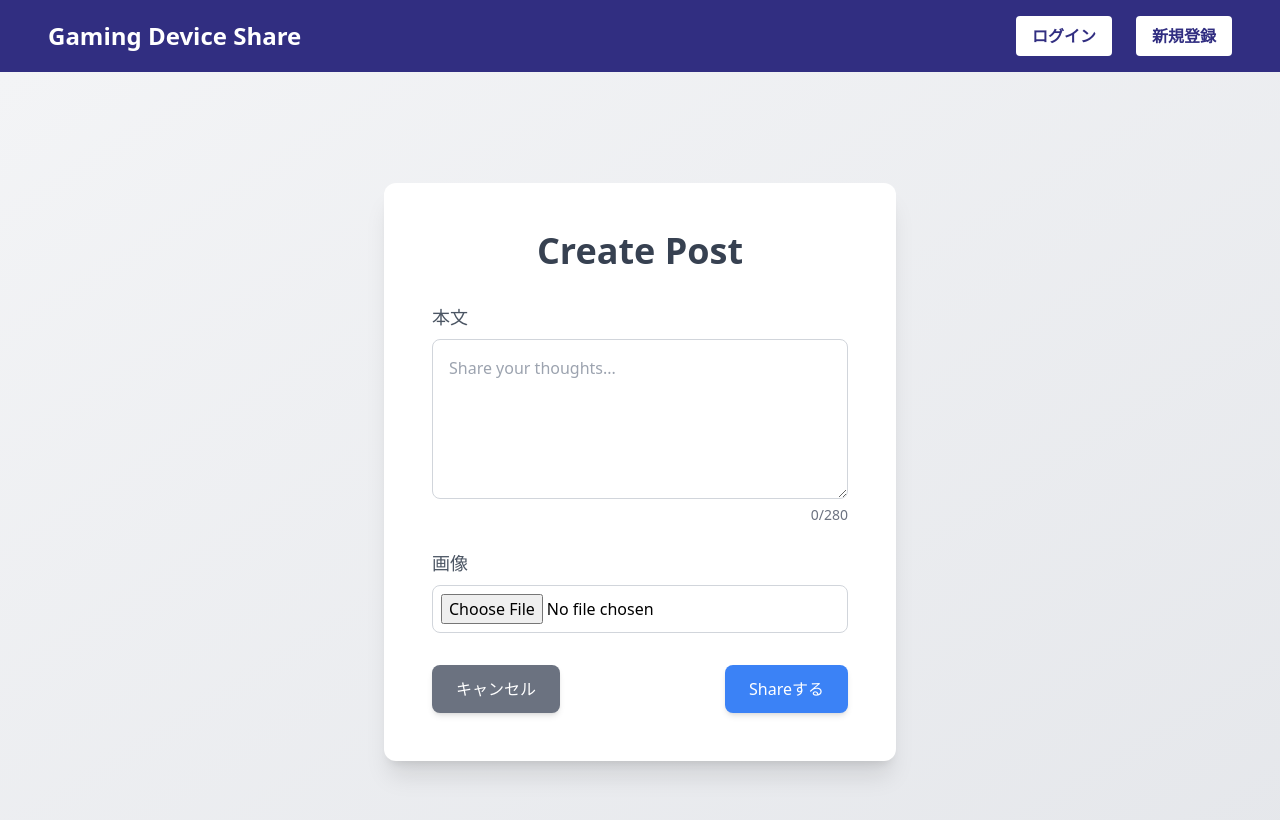
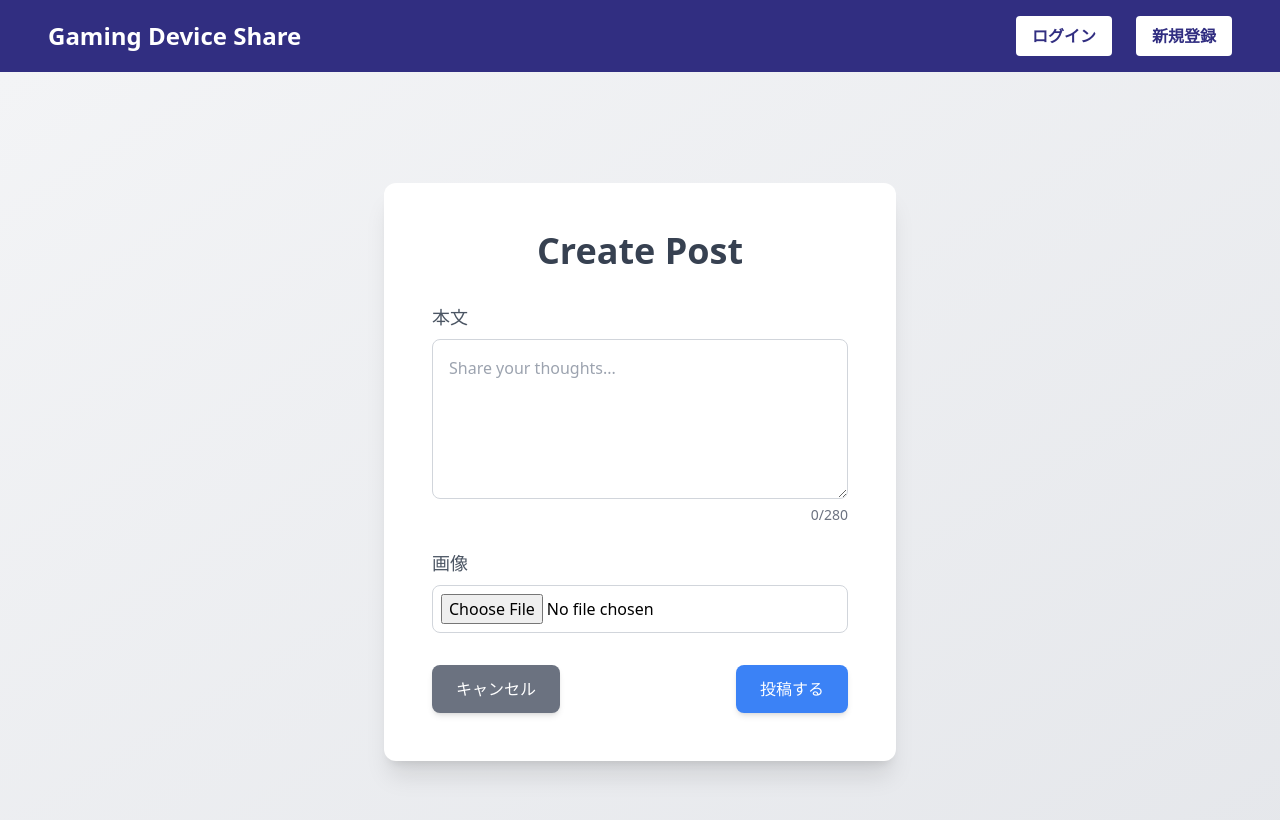
Before and after one commit to dankichi24/sns-portfolio, a Next.js app in the folder client/: page /post/create in a window 1280 px wide. Shown: the top 820 px of the page. Built offline with nearby package versions, Linux system fonts and the light colour scheme; no server answers.

Commit message:
投稿中・保存中のローディング状態を追加

```diff
--- a/client/app/post/[id]/edit/page.tsx
+++ b/client/app/post/[id]/edit/page.tsx
@@ -15,6 +15,7 @@ const EditPost = () => {
   const [currentImageUrl, setCurrentImageUrl] = useState<string | null>(null);
   const [isLoading, setIsLoading] = useState(true);
   const [preview, setPreview] = useState<string | null>(null);
+  const [isSubmitting, setIsSubmitting] = useState(false);
 
   useEffect(() => {
     const fetchPost = async () => {
@@ -51,6 +52,8 @@ const EditPost = () => {
   };
 
   const handleSave = async () => {
+    setIsSubmitting(true);
+
     try {
       const formData = new FormData();
       formData.append("content", content);
@@ -68,6 +71,8 @@ const EditPost = () => {
       if (process.env.NODE_ENV !== "production") {
         console.error("Error updating post:", error);
       }
+    } finally {
+      setIsSubmitting(false);
     }
   };
 
@@ -141,14 +146,18 @@ const EditPost = () => {
           <button
             onClick={handleCancel}
             className="bg-gray-500 text-white px-6 py-3 rounded-lg hover:bg-gray-600 transition shadow-md"
+            disabled={isSubmitting}
           >
             キャンセル
           </button>
           <button
             onClick={handleSave}
-            className="bg-blue-500 text-white px-6 py-3 rounded-lg hover:bg-blue-600 transition shadow-md"
+            className={`${
+              isSubmitting ? "bg-blue-300" : "bg-blue-500 hover:bg-blue-600"
+            } text-white px-6 py-3 rounded-lg transition shadow-md`}
+            disabled={isSubmitting}
           >
-            保存
+            {isSubmitting ? "保存中..." : "保存"}
           </button>
         </div>
       </div>
--- a/client/app/post/create/page.tsx
+++ b/client/app/post/create/page.tsx
@@ -8,6 +8,7 @@ const CreatePost = () => {
   const [content, setContent] = useState("");
   const [image, setImage] = useState<File | null>(null);
   const [preview, setPreview] = useState<string | null>(null);
+  const [isSubmitting, setIsSubmitting] = useState(false);
   const router = useRouter();
 
   const handleImageChange = (e: React.ChangeEvent<HTMLInputElement>) => {
@@ -27,6 +28,7 @@ const CreatePost = () => {
 
   const handleSubmit = async (e: React.FormEvent) => {
     e.preventDefault();
+    setIsSubmitting(true);
 
     const formData = new FormData();
     formData.append("content", content);
@@ -50,6 +52,8 @@ const CreatePost = () => {
       if (process.env.NODE_ENV !== "production") {
         console.error("Error creating post:", error);
       }
+    } finally {
+      setIsSubmitting(false);
     }
   };
 
@@ -79,6 +83,7 @@ const CreatePost = () => {
               {content.length}/280
             </p>
           </div>
+
           <div className="mb-6">
             <label className="block text-gray-600 font-medium mb-2 text-lg">
               画像
@@ -105,15 +110,19 @@ const CreatePost = () => {
             <button
               type="button"
               onClick={() => router.push("/home")}
+              disabled={isSubmitting}
               className="bg-gray-500 text-white px-6 py-3 rounded-lg hover:bg-gray-600 transition shadow-md"
             >
               キャンセル
             </button>
             <button
               type="submit"
-              className="bg-blue-500 text-white px-6 py-3 rounded-lg hover:bg-blue-600 transition shadow-md"
+              disabled={isSubmitting}
+              className={`${
+                isSubmitting ? "bg-blue-300" : "bg-blue-500 hover:bg-blue-600"
+              } text-white px-6 py-3 rounded-lg transition shadow-md`}
             >
-              Shareする
+              {isSubmitting ? "投稿中..." : "投稿する"}
             </button>
           </div>
         </form>
```
